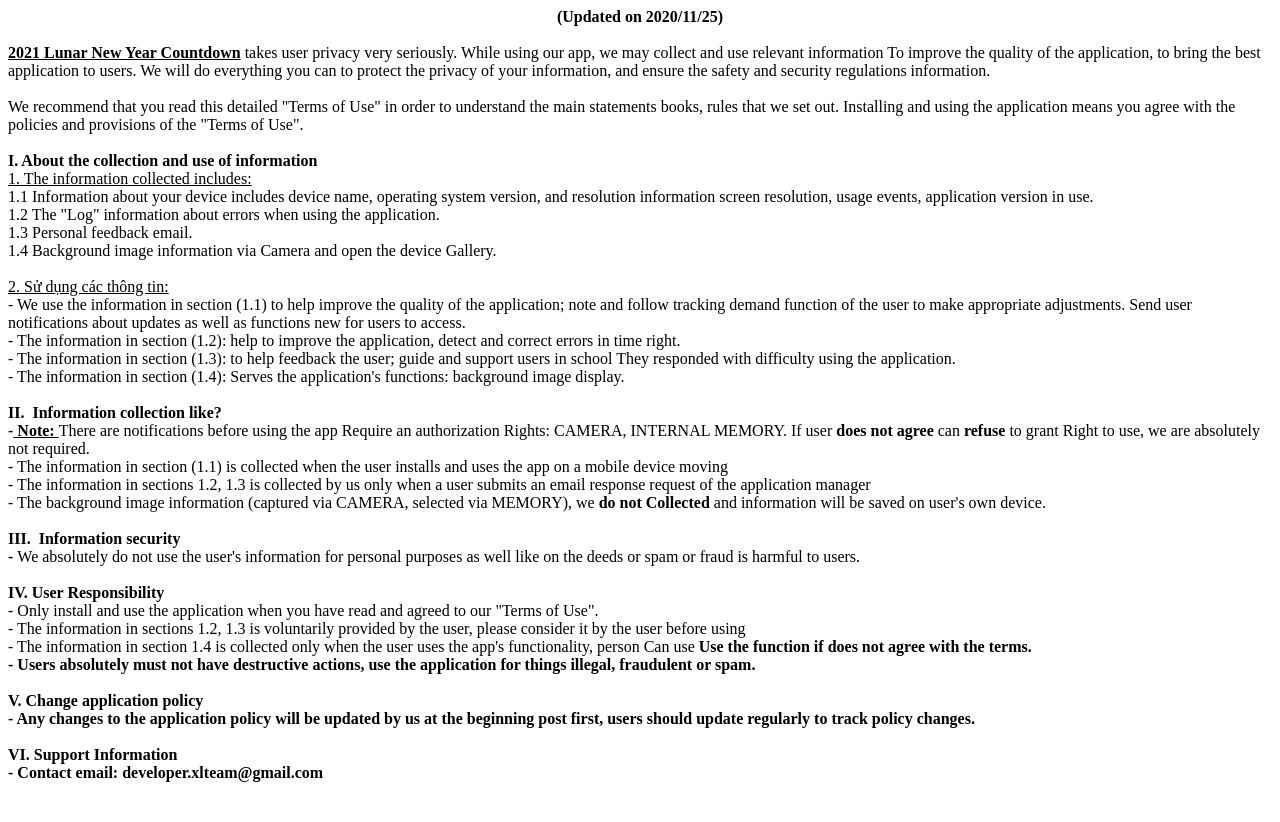
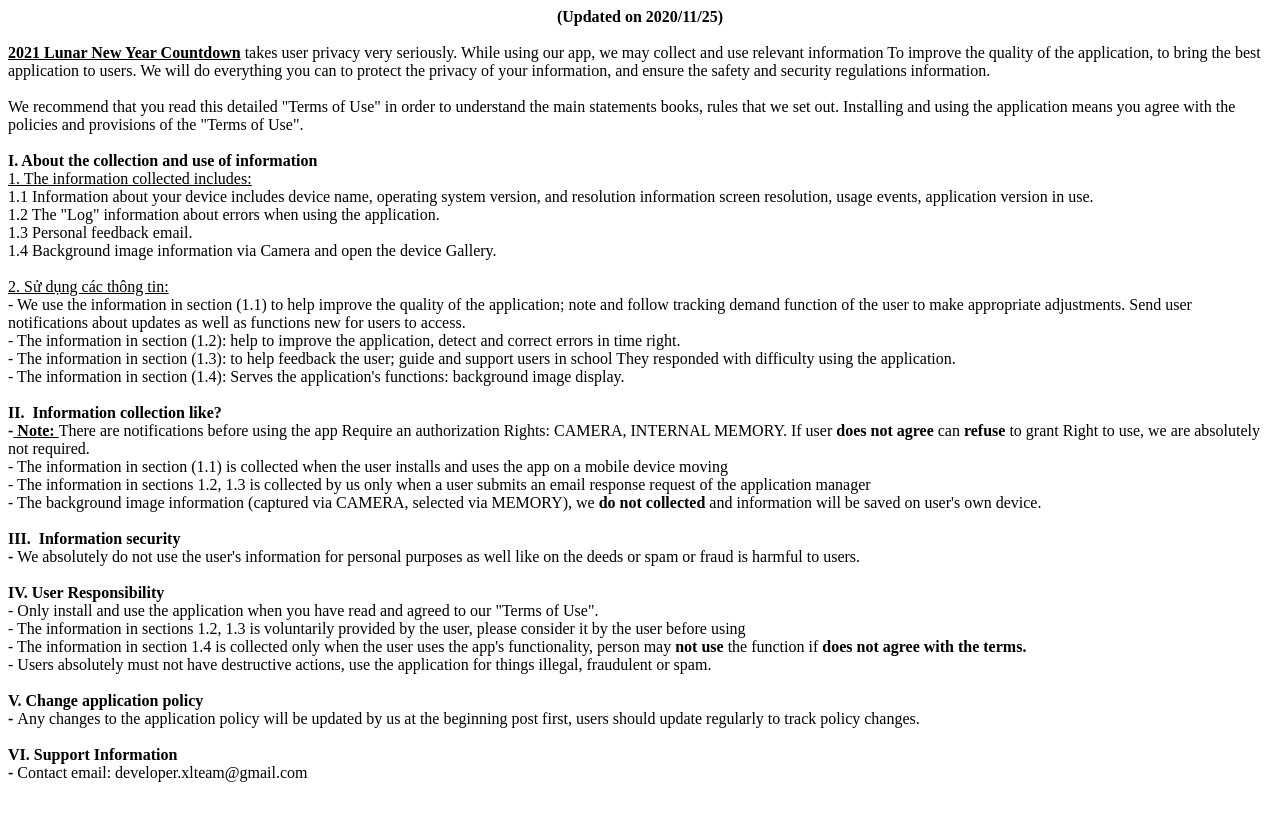
Before and after one commit to developer-xlteam/privacy-policy-lunar-new-year, a plain HTML site: page index.html in a window 1280 px wide. Drawn offline with Linux system fonts and the light colour scheme.

Commit message:
Update index.html

```diff
--- a/index.html
+++ b/index.html
@@ -51,7 +51,7 @@ moving<br/>
 - The information in sections 1.2, 1.3 is collected by us only when a user submits an email response
 request of the application manager<br/>
 - The background image information (captured via CAMERA, selected via MEMORY), we <b> do not
-    Collected </b> and information will be saved on user's own device.<br/>
+    collected </b> and information will be saved on user's own device.<br/>
 <div>
     <br/></div>
 <div>
@@ -74,8 +74,8 @@ request of the application manager<br/>
     by the user
     before using
     <br/>- The information in section 1.4 is collected only when the user uses the app's
-    functionality, person
-    Can use <b>Use the function if <b> does not agree with the terms. </b></div>
+    functionality, person may <b>not use</b> the function if <b>does not agree with the terms.</b>
+</div>
 <div>
     - Users absolutely must not have destructive actions, use the application for things illegal,
     fraudulent or spam.
```
